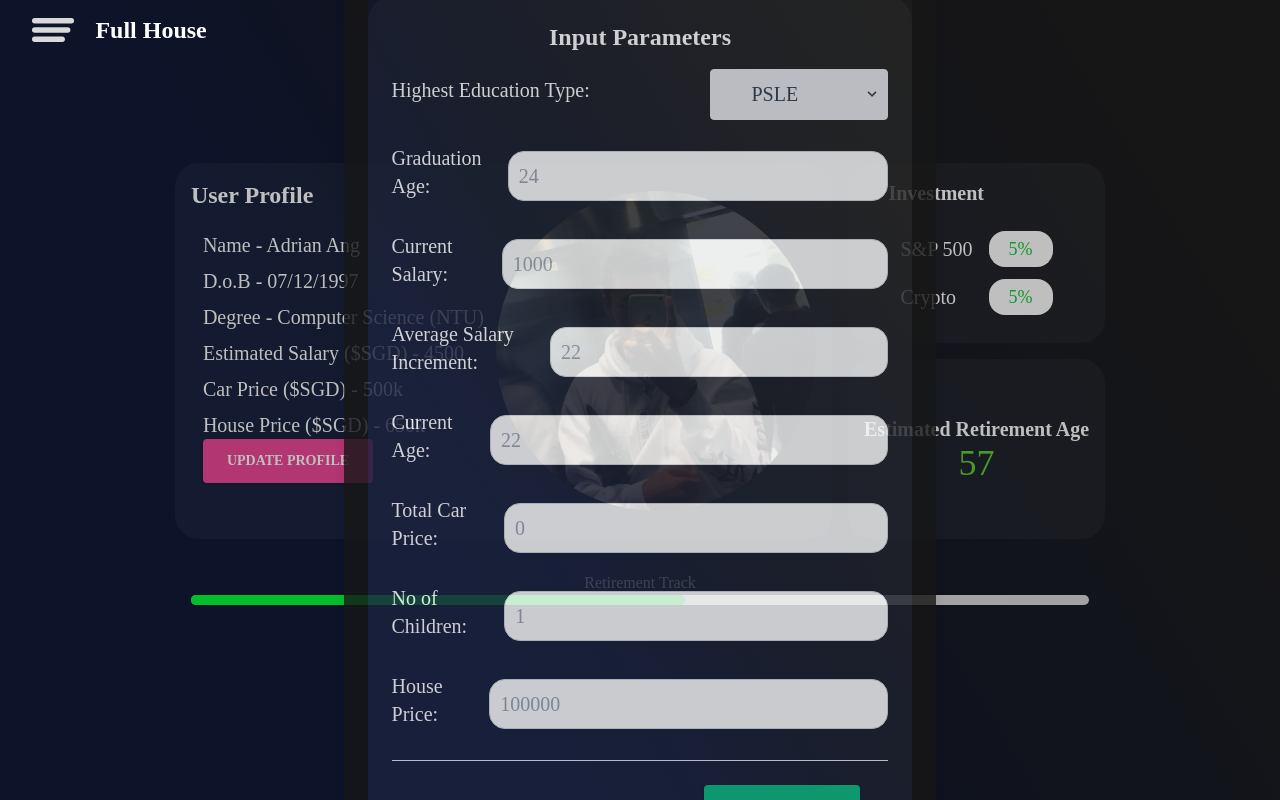
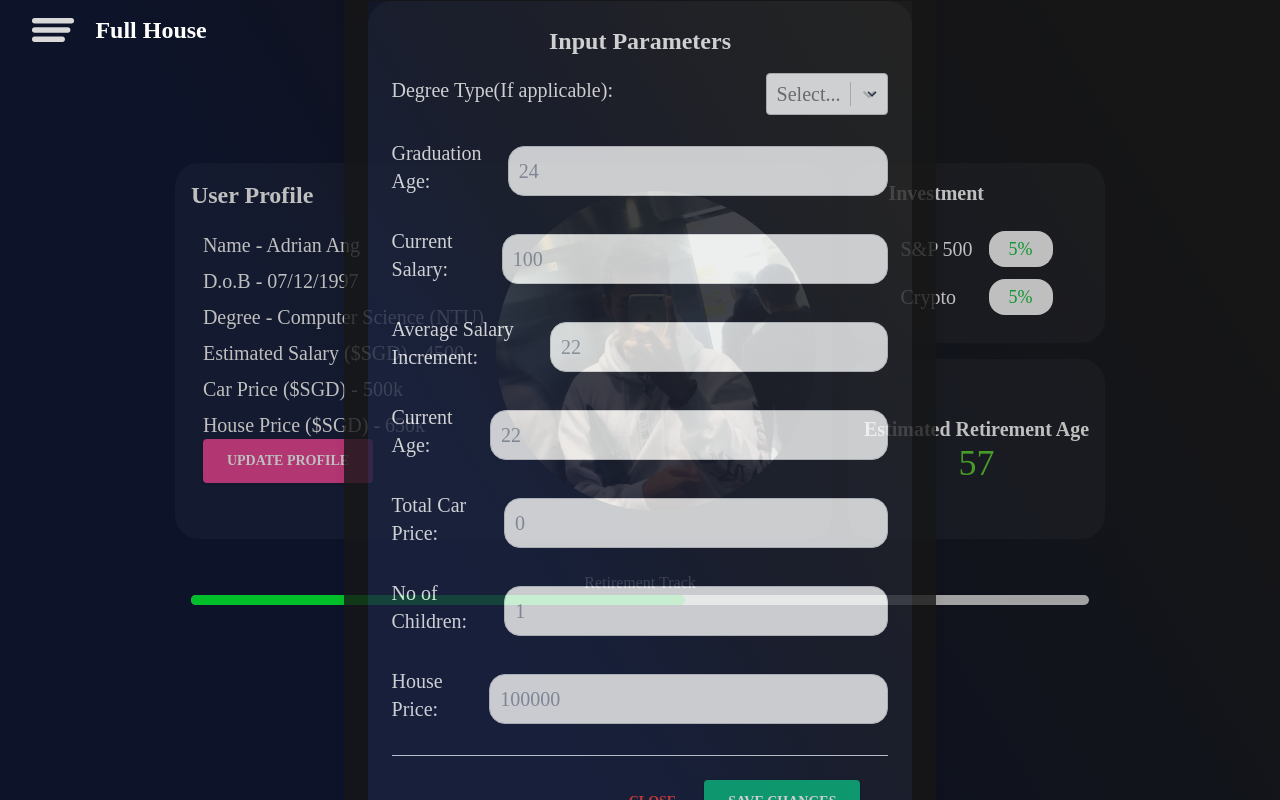
Before and after one commit to tquean15012003/sc2006_fullhouse_frontend, a React (Create React App) app: page /profile in a window 1280 px wide. Both pictures are taken after a click on the button "UPDATE PROFILE". Built offline with nearby package versions, Linux system fonts and the light colour scheme; no server answers.

Commit message:
searchable dropdown

```diff
--- a/package.json
+++ b/package.json
@@ -16,6 +16,7 @@
     "react-redux": "^8.0.2",
     "react-router-dom": "^6.3.0",
     "react-scripts": "5.0.1",
+    "react-select": "^5.5.4",
     "redux": "^4.2.0",
     "redux-thunk": "^2.4.1",
     "web-vitals": "^2.1.4",
--- a/src/components/UpdatePopUp.js
+++ b/src/components/UpdatePopUp.js
@@ -1,20 +1,29 @@
 import React, { useEffect } from "react";
 import { useDispatch, useSelector } from "react-redux";
 import { getSalaryListAction } from "../redux/actions/SalaryActions";
+import Select from "react-select";
+export default function UpdatePopUp() {
+  const [showModal, setShowModal] = React.useState(false);
+  const [selectValue, setValue] = React.useState(100);
 
-export default function UpdatePopUp() {
+  const handleSelect = (e) => {
+    setValue(e.gross_monthly_median);
+  };
+  const dispatch = useDispatch();
 
-  const [showModal, setShowModal] = React.useState(false);
-
-  const dispatch = useDispatch()
-
-  const {salaryList} = useSelector(state=>state.SalaryReducer)
-
-  console.log(salaryList)
+  const { salaryList } = useSelector((state) => state.SalaryReducer);
+  useEffect(() => {
+    salaryList[999] = {
+      degree: "Not Applicable",
+      school: "Default Value",
+      id: "NA",
+      gross_monthly_median: 2000,
+    };
+  });
 
   useEffect(() => {
-    dispatch(getSalaryListAction())
-  }, [dispatch])
+    dispatch(getSalaryListAction());
+  }, [dispatch]);
 
   return (
     <>
@@ -67,24 +76,18 @@ export default function UpdatePopUp() {
                               for="education"
                               className="text-base md:text-xl block mb-2 font-medium text-white mr-4"
                             >
-                              Highest Education Type:
+                              Degree Type(If applicable):
                             </label>
                             <div class="relative">
-                              <select
-                                class="block appearance-none w-full bg-gray-200 border border-gray-200 text-gray-700 py-3 px-10 pr-8 rounded leading-tight focus:outline-none focus:bg-white focus:border-gray-500"
-                                id="grid-state"
-                              >
-                                <option>PSLE</option>
-                                <option>N Level</option>
-                                <option>O Level</option>
-                                <option>Nitec</option>
-                                <option>Higher Nitec</option>
-                                <option>A Level</option>
-                                <option>Diploma</option>
-                                <option>Degree</option>
-                                <option>Masters</option>
-                                <option>PhD</option>
-                              </select>
+                              <Select
+                                className="text-black flex-auto"
+                                options={salaryList}
+                                getOptionLabel={(option) =>
+                                  option.degree + "-" + option.school
+                                }
+                                getOptionValue={(option) => option._id}
+                                onChange={handleSelect}
+                              />
                               <div class="pointer-events-none absolute inset-y-0 right-0 flex items-center px-2 text-gray-700">
                                 <svg
                                   class="fill-current h-4 w-4"
@@ -122,7 +125,7 @@ export default function UpdatePopUp() {
                               type="number"
                               id="salary"
                               className="text-base md:text-xl bg-gray-50 border border-gray-300 text-gray-900 rounded-2xl focus:ring-blue-500 focus:border-blue-500 block w-full p-2.5"
-                              placeholder="1000"
+                              placeholder={selectValue}
                               required
                             />
                           </div>
```
Also changed, not shown: 1 other file (tests, documents, lock files or other folders).
